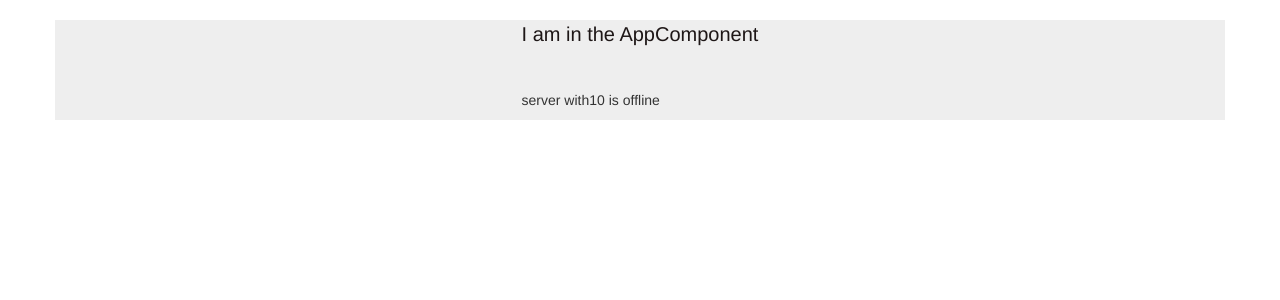
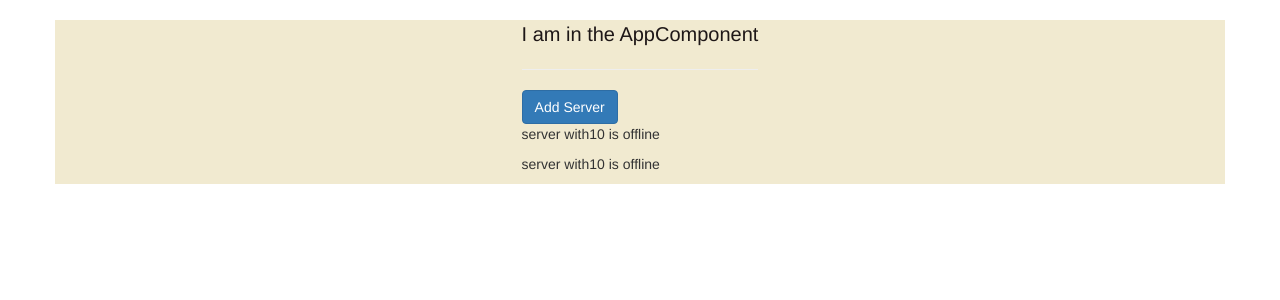
Before and after one commit to ttewabe/app-project, an Angular app: page / in a window 1280 px wide. Shown: the top 300 px of the page. Built offline with nearby package versions, Linux system fonts and the light colour scheme.

Commit message:
property binding

```diff
--- a/src/app/app.component.css
+++ b/src/app/app.component.css
@@ -4,7 +4,7 @@
   justify-content: center;
   align-items: center;
   margin-top: 20px;
-  background-color: rgb(238, 238, 238);
+  background-color: rgb(241, 234, 208);
 }
 ol
 {
--- a/src/app/app.component.html
+++ b/src/app/app.component.html
@@ -9,11 +9,12 @@
       </ol>
       <p>Use external or internal template and style</p>
       <p>Feel free to create more components, nest them into each other or play around with different types of selectors</p>
-    <hr>
-    <app-warning-alert></app-warning-alert>
-    <app-success-alert></app-success-alert>  -->
+    <hr> -->
+    <!-- <app-warning-alert></app-warning-alert>
+    <app-success-alert></app-success-alert> -->
 <p>I am in the AppComponent</p>
     <hr>
+    <app-servers></app-servers>
     <app-server></app-server>
     </div>
   </div>
--- a/src/app/servers/servers.component.html
+++ b/src/app/servers/servers.component.html
@@ -1 +1,5 @@
-<p>servers with Id</p>
+
+<button
+class="btn btn-primary"
+[disabled]="!allowNewServer" >Add Server</button>
+<app-server></app-server>
--- a/src/app/servers/servers.component.ts
+++ b/src/app/servers/servers.component.ts
@@ -6,8 +6,12 @@ import { Component, OnInit } from '@angular/core';
   styleUrls: ['./servers.component.css']
 })
 export class ServersComponent implements OnInit {
-
-  constructor() { }
+  allowNewServer = false;
+  constructor() {
+    setTimeout(()=>{
+      this.allowNewServer = true;
+    },2000)
+  }
 
   ngOnInit(): void {
   }
```
Also changed, not shown: src/app/app.module.ts (+4 -5 lines).
